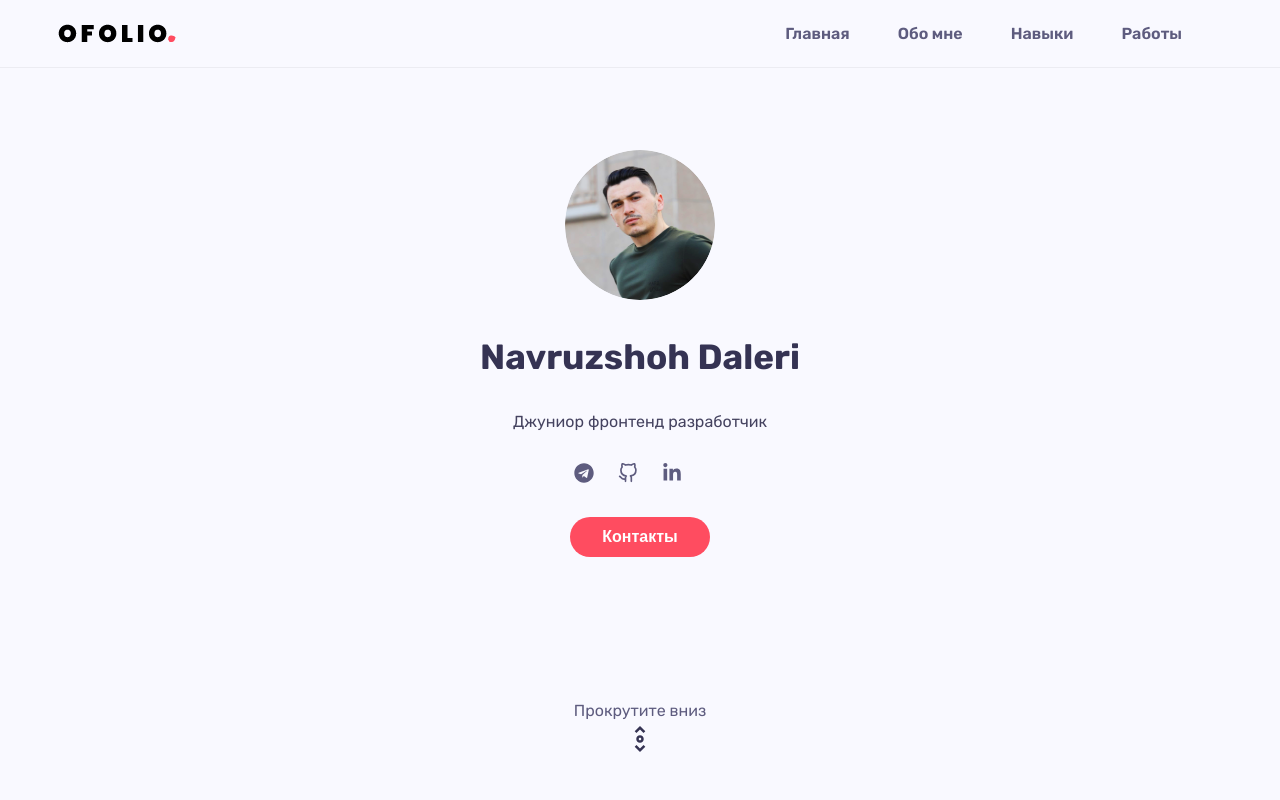
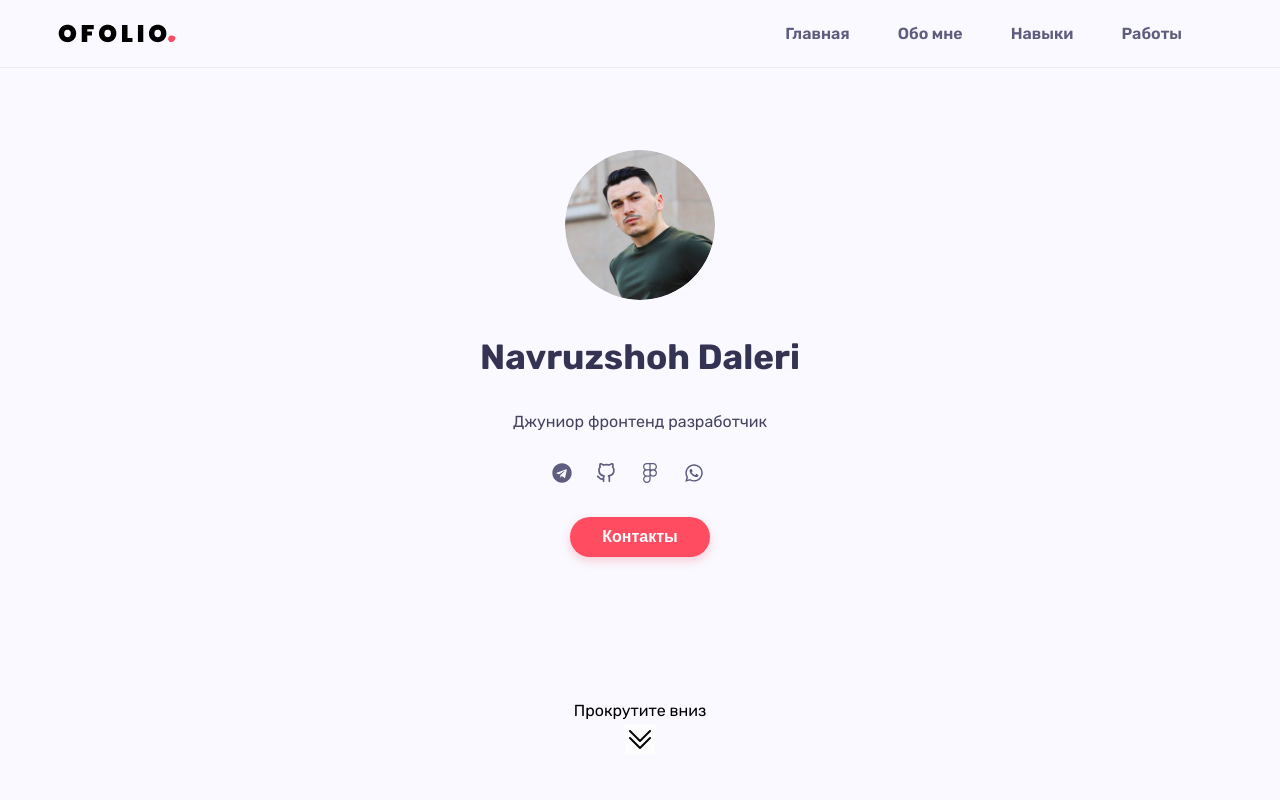
Before and after one commit to thenavik/ofolio, a React (Create React App) app: page /navruz in a window 1280 px wide. Shown: the top 800 px of the page. Built offline with nearby package versions, Linux system fonts and the light colour scheme.

Commit message:
Fixed some styles for button, menu-link and contacts

```diff
--- a/src/core/XButton.js
+++ b/src/core/XButton.js
@@ -11,7 +11,11 @@ export default function XButton(props) {
           </a>
         </button>
       ) : (
-        <button className="btn-primary">{props.name}</button>
+        <button className="btn-primary">
+          <a target="_blank" href={props.link}>
+            {props.name}
+          </a>
+        </button>
       )}
     </>
   );
--- a/src/pages/Home.js
+++ b/src/pages/Home.js
@@ -10,6 +10,8 @@ import XFooter from "../components/Footer/XFooter";
 import XHeader from "../components/Header/XHeader";
 import AOS from "aos";
 import "aos/dist/aos.css";
+import XButton from "../core/XButton";
+import ScrollGif from "../assets/Gif/scroll.gif";
 
 export default function Home({ page }) {
   const users = useSelector((state) => state.users);
@@ -36,15 +38,22 @@ export default function Home({ page }) {
               {user.social?.map((el) => {
                 return (
                   <li className="icons" key={el.id}>
-                    <a href={el.href}>{el.icon}</a>
+                    <a target="_blank" href={el.href}>
+                      {el.icon}
+                    </a>
                   </li>
                 );
               })}
             </ul>
-            <button className="button">Контакты</button>
+            {/* <button className="button">Контакты</button> */}
+            <XButton name="Контакты" link={user.contact} />
             <div className="scroll">
               <p>Прокрутите вниз</p>
-              <CgScrollV />
+              <img
+                className="scroll-gif"
+                src={ScrollGif}
+                alt="Scroll Down Gif"
+              />
             </div>
           </div>
         </div>
--- a/src/redux/slice/userSlice.js
+++ b/src/redux/slice/userSlice.js
@@ -1,5 +1,11 @@
 import { createSlice } from "@reduxjs/toolkit";
-import { FaTelegram, FaLinkedinIn, FaNode } from "react-icons/fa";
+import {
+  FaTelegram,
+  FaLinkedinIn,
+  FaNode,
+  FaWhatsapp,
+  FaFigma,
+} from "react-icons/fa";
 import jovidAvatar from "../../assets/avatar/jovid.jpg";
 import { MdOutlineSchool, MdWorkOutline } from "react-icons/md";
 import { FiGithub, FiFigma } from "react-icons/fi";
@@ -48,8 +54,8 @@ const initialState = [
       },
       {
         id: 3,
-        icon: <FaLinkedinIn />,
-        href: "https://www.instagram.com/jovid1242/",
+        icon: <FaWhatsapp />,
+        href: "https://wa.me/992881070990",
       },
     ],
     aboutMe:
@@ -269,8 +275,13 @@ const initialState = [
       },
       {
         id: 3,
-        icon: <FaLinkedinIn />,
-        href: "https://t.me/+992881070990",
+        icon: <FaFigma />,
+        href: "https://www.figma.com/@thenawik",
+      },
+      {
+        id: 4,
+        icon: <FaWhatsapp />,
+        href: "https://wa.me/",
       },
     ],
     aboutMe:
--- a/src/styles/core/xbutton.scss
+++ b/src/styles/core/xbutton.scss
@@ -1,6 +1,7 @@
 .btn-primary {
   margin-top: 1.5rem;
   background: #ff4c60;
+  box-shadow: 0px 4px 10px rgba($color: #ff4c60, $alpha: 0.25);
   color: #fff;
   outline: none;
   border: none;
@@ -10,7 +11,12 @@
   font-size: 16px;
   font-weight: 700;
   cursor: pointer;
+  transition: all .5s ease;
   a {
     color: #fff;
   }
+  &:hover {
+    background-color: #5e5c7f;
+    box-shadow: 0px 4px 10px rgba($color: #5e5c7f, $alpha: 0.25);
+  }
 }
--- a/src/styles/core/xprogressbar.scss
+++ b/src/styles/core/xprogressbar.scss
@@ -68,6 +68,14 @@
     width: 100%;
 }
 
+.w75 {
+    width: 75%;
+}
+
+.w67 {
+    width: 65%;
+}
+
 //PROGRESS BAR DIFFERENT SIZES
 
 .default-progres-bar {
--- a/src/styles/header/xheader.scss
+++ b/src/styles/header/xheader.scss
@@ -22,7 +22,7 @@
   }
 
   .active {
-    color: blue;
+    color: #ff4c60;
   }
 
   .navbar {
@@ -44,8 +44,12 @@
         padding-right: 3rem;
         .menu-link {
           cursor: pointer;
+          transition: all .3s ease;
+          &:hover {
+            color: #f9d74c;
+          }
           &:active {
-            color: blue;
+            color: #ff4c60;
           }
         }
       }
@@ -76,7 +80,7 @@
             color: #ffff;
             cursor: pointer;
             &:active {
-              color: blue;
+              color: #ff4c60;
             }
           }
         }
--- a/src/styles/home/xhome.scss
+++ b/src/styles/home/xhome.scss
@@ -62,20 +62,22 @@
   }
 }
 
+.scroll {
+  display: flex;
+  flex-direction: column;
+  align-items: center;
+  margin-top: 140px;
+  p {
+    color: black;
+  }
+  .scroll-gif {
+    width: 30px;
+    height: 30px;
+  }
+}
+
 @media (width: 560px) {
   .home {
     max-width: 400px;
   }
 }
-
-.scroll {
-  display: flex;
-  flex-direction: column;
-  align-items: center;
-  margin-top: 140px;
-
-  svg {
-    font-size: 30px;
-    color: #353353;
-  }
-}
```
Also changed, not shown: src/assets/Gif/scroll.gif (added).
